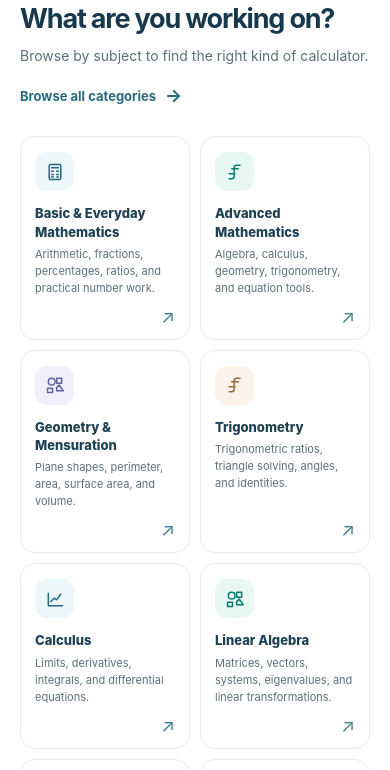
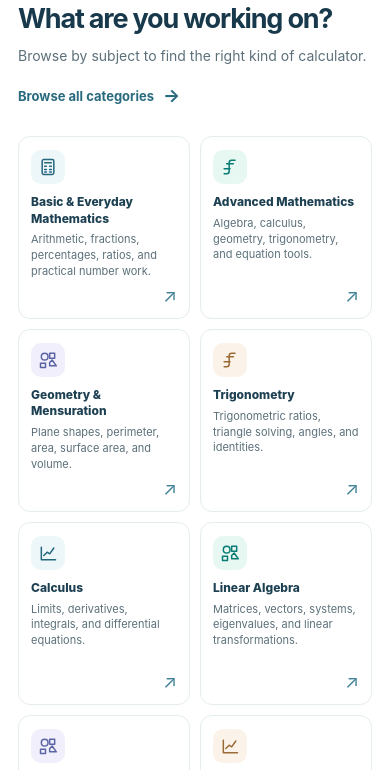
Before and after one commit to clerfit/AllRoundCalc, a website: page index.html in a window 390 px wide. Shown: the part 935-1705 px from the top of the page. Drawn offline with Linux system fonts and the light colour scheme.

Commit message:
Improve responsive category tile grid for tablet and mobile

```diff
--- a/assets/css/styles.css
+++ b/assets/css/styles.css
@@ -73,3 +73,32 @@ main{min-height:55vh}.hero{max-width:var(--content);margin:0 auto;padding:76px 2
 .tooltip-trigger:hover,.tooltip-trigger[aria-expanded="true"]{background:#eaf5f4;border-color:#087c74;color:#075e59}
 .tooltip-trigger:focus-visible{outline:3px solid #5cbab2;outline-offset:2px}
 .field-tooltip{position:absolute;z-index:30;left:0;top:24px;display:block;width:min(320px,calc(100vw - 64px));margin:0;padding:9px 11px;border:1px solid #c8dddf;border-radius:9px;background:#f3f9f9;color:#244452;font-size:12px;font-weight:500;line-height:1.5;box-shadow:0 8px 24px rgba(22,54,71,.14)}
+
+
+/* Catalogue grid refinement: dense, aligned subject tiles on tablet and two-column
+   reading-order tiles on phones, inspired by the supplied Omni Calculator reference. */
+.category-grid{grid-template-columns:repeat(4,minmax(0,1fr));gap:12px}
+.category-card{min-height:190px;aspect-ratio:1/1;justify-content:flex-start;padding:clamp(12px,1.6vw,20px);border-radius:14px}
+.category-card h3{font-size:clamp(12px,1.2vw,14px);overflow-wrap:anywhere}
+.category-card p{font-size:12px;display:-webkit-box;-webkit-line-clamp:3;-webkit-box-orient:vertical;overflow:hidden}
+.category-card .card-arrow{margin-top:auto}
+@media (min-width:701px) and (max-width:1024px){
+  .category-grid{grid-template-columns:repeat(3,minmax(0,1fr));gap:11px}
+  .category-card{min-height:0}
+  .hero{grid-template-columns:minmax(0,1fr);padding-top:48px}
+  .hero-art{display:none}
+}
+@media (max-width:700px){
+  .category-grid{grid-template-columns:repeat(2,minmax(0,1fr));gap:10px}
+  .category-card{min-height:0;padding:13px 12px;aspect-ratio: .94/1;border-radius:12px}
+  .category-icon{width:34px;height:34px;border-radius:10px;margin-bottom:10px}
+  .category-card h3{font-size:12px;line-height:1.35}
+  .category-card p{font-size:11px;line-height:1.45;-webkit-line-clamp:3;margin-bottom:8px}
+  .section{padding-left:18px;padding-right:18px}
+  .section-heading{align-items:flex-start}
+}
+@media (max-width:360px){
+  .category-grid{gap:8px}
+  .category-card{padding:10px}
+  .category-card p{font-size:10px}
+}
```
